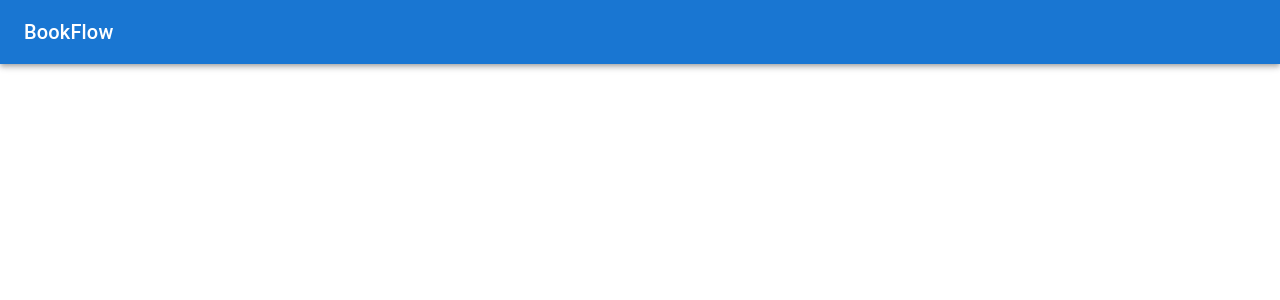
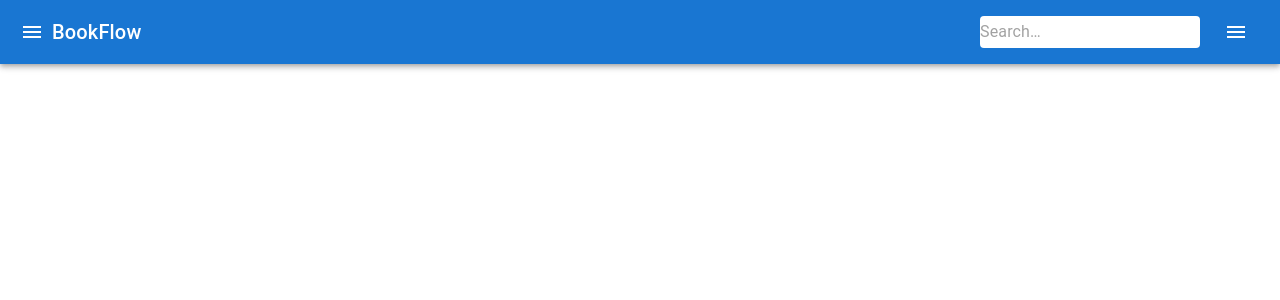
Before and after one commit to rohitagr0310/Bookflow-app, a React (Create React App) app: page / in a window 1280 px wide. Shown: the top 300 px of the page. Built offline with nearby package versions, Linux system fonts and the light colour scheme.

Commit message:
Header Component updated

```diff
--- a/package.json
+++ b/package.json
@@ -43,6 +43,7 @@
     ]
   },
   "devDependencies": {
+    "@babel/plugin-proposal-private-property-in-object": "^7.21.11",
     "eslint": "^8.0.1",
     "eslint-config-standard": "^17.1.0",
     "eslint-plugin-import": "^2.25.2",
--- a/src/App.js
+++ b/src/App.js
@@ -1,15 +1,18 @@
 /* eslint-disable require-jsdoc */
 import React from "react";
+import { ThemeProvider, createTheme } from "@mui/material/styles";
 import Header from "./components/header/Header.js";
 // Other imports and code
+const theme = createTheme();
 
 function App () {
   return (
-    <div className="App">
-      <Header />
-      {/* The rest of your app */}
-    </div>
+    <ThemeProvider theme={theme}>
+      <div className="App">
+        <Header />
+        {/* The rest of your app */}
+      </div>
+    </ThemeProvider>
   );
 }
-
 export default App;
--- a/src/components/header/Header.js
+++ b/src/components/header/Header.js
@@ -2,15 +2,133 @@
 import AppBar from "@mui/material/AppBar";
 import Toolbar from "@mui/material/Toolbar";
 import Typography from "@mui/material/Typography";
+import IconButton from "@mui/material/IconButton";
+import MenuIcon from "@mui/icons-material/Menu";
+import SearchIcon from "@mui/icons-material/Search";
+import InputBase from "@mui/material/InputBase";
+import Menu from "@mui/material/Menu";
+import MenuItem from "@mui/material/MenuItem";
+import { makeStyles } from "@mui/styles";
+
+const drawerWidth = 240;
+
+const useStyles = makeStyles((theme) => ({
+  appBar: {
+    backgroundColor: theme.palette.primary.main
+  },
+  search: {
+    position: "relative",
+    borderRadius: theme.shape.borderRadius,
+    backgroundColor: "#fff",
+    marginRight: theme.spacing(2),
+    marginLeft: 0,
+    width: "100%",
+    [theme.breakpoints.up("sm")]: {
+      marginLeft: theme.spacing(3),
+      width: "auto"
+    }
+  },
+  searchIcon: {
+    padding: theme.spacing(0, 2),
+    height: "100%",
+    position: "absolute",
+    pointerEvents: "none",
+    display: "flex",
+    alignItems: "center",
+    justifyContent: "center"
+  },
+  inputRoot: {
+    color: "inherit"
+  },
+  inputInput: {
+    padding: theme.spacing(1, 1, 1, 0),
+    paddingLeft: `calc(1em + ${theme.spacing(4)})`,
+    transition: theme.transitions.create("width"),
+    width: "100%",
+    [theme.breakpoints.up("sm")]: {
+      width: "12ch",
+      "&:focus": {
+        width: "20ch"
+      }
+    }
+  },
+  drawer: {
+    width: drawerWidth,
+    flexShrink: 0
+  },
+  drawerPaper: {
+    width: drawerWidth
+  }
+}));
 
 const Header = () => {
+  const classes = useStyles();
+  const [anchorEl, setAnchorEl] = React.useState(null);
+
+  const handleMenuClick = (event) => {
+    setAnchorEl(event.currentTarget);
+  };
+
+  const handleMenuClose = () => {
+    setAnchorEl(null);
+  };
+
   return (
-    <AppBar position="static">
+    <AppBar className={classes.appBar} position="static">
       <Toolbar>
-        <Typography variant="h6">BookFlow</Typography>
-        {/* You can add more components like buttons, icons, etc. */}
+        <IconButton
+          edge="start"
+          color="inherit"
+          aria-label="menu"
+        >
+          <MenuIcon />
+        </IconButton>
+        <Typography variant="h6" style={{ flexGrow: 1 }}>
+          BookFlow
+        </Typography>
+        <div className={classes.search}>
+          <div className={classes.searchIcon}>
+            <SearchIcon />
+          </div>
+          <InputBase
+            placeholder="Search…"
+            classes={{
+              root: classes.inputRoot,
+              input: classes.inputInput
+            }}
+            inputProps={{ "aria-label": "search" }}
+          />
+        </div>
+        <IconButton
+          color="inherit"
+          onClick={handleMenuClick}
+          aria-controls="menu-appbar"
+          aria-haspopup="true"
+        >
+          <MenuIcon />
+        </IconButton>
+        <Menu
+          id="menu-appbar"
+          anchorEl={anchorEl}
+          anchorOrigin={{
+            vertical: "top",
+            horizontal: "right"
+          }}
+          keepMounted
+          transformOrigin={{
+            vertical: "top",
+            horizontal: "right"
+          }}
+          open={Boolean(anchorEl)}
+          onClose={handleMenuClose}
+        >
+          <MenuItem onClick={handleMenuClose}>Profile</MenuItem>
+          <MenuItem onClick={handleMenuClose}>My account</MenuItem>
+          <MenuItem onClick={handleMenuClose}>Logout</MenuItem>
+        </Menu>
       </Toolbar>
     </AppBar>
+
   );
 };
 
```
Also changed, not shown: 1 other file (tests, documents, lock files or other folders).
